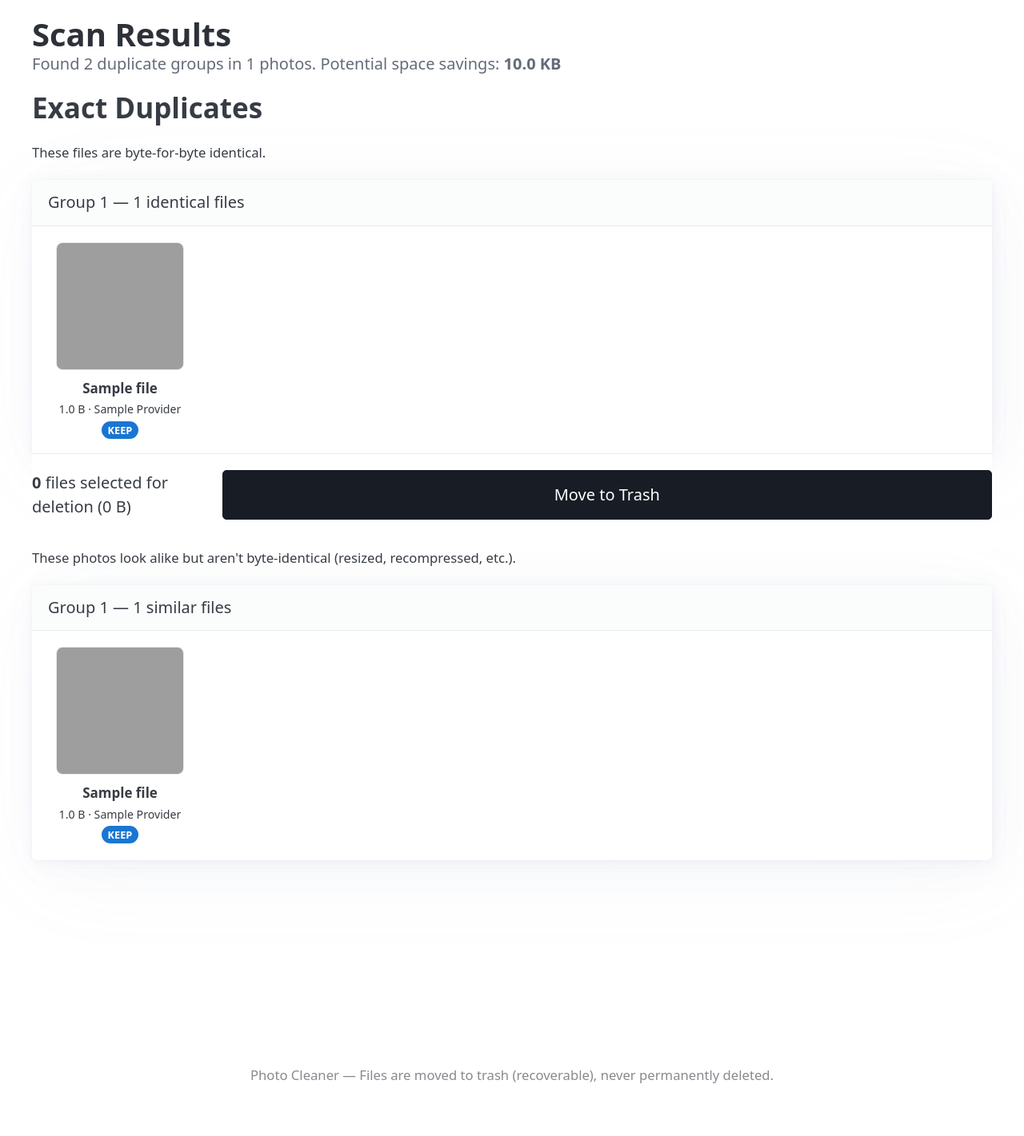
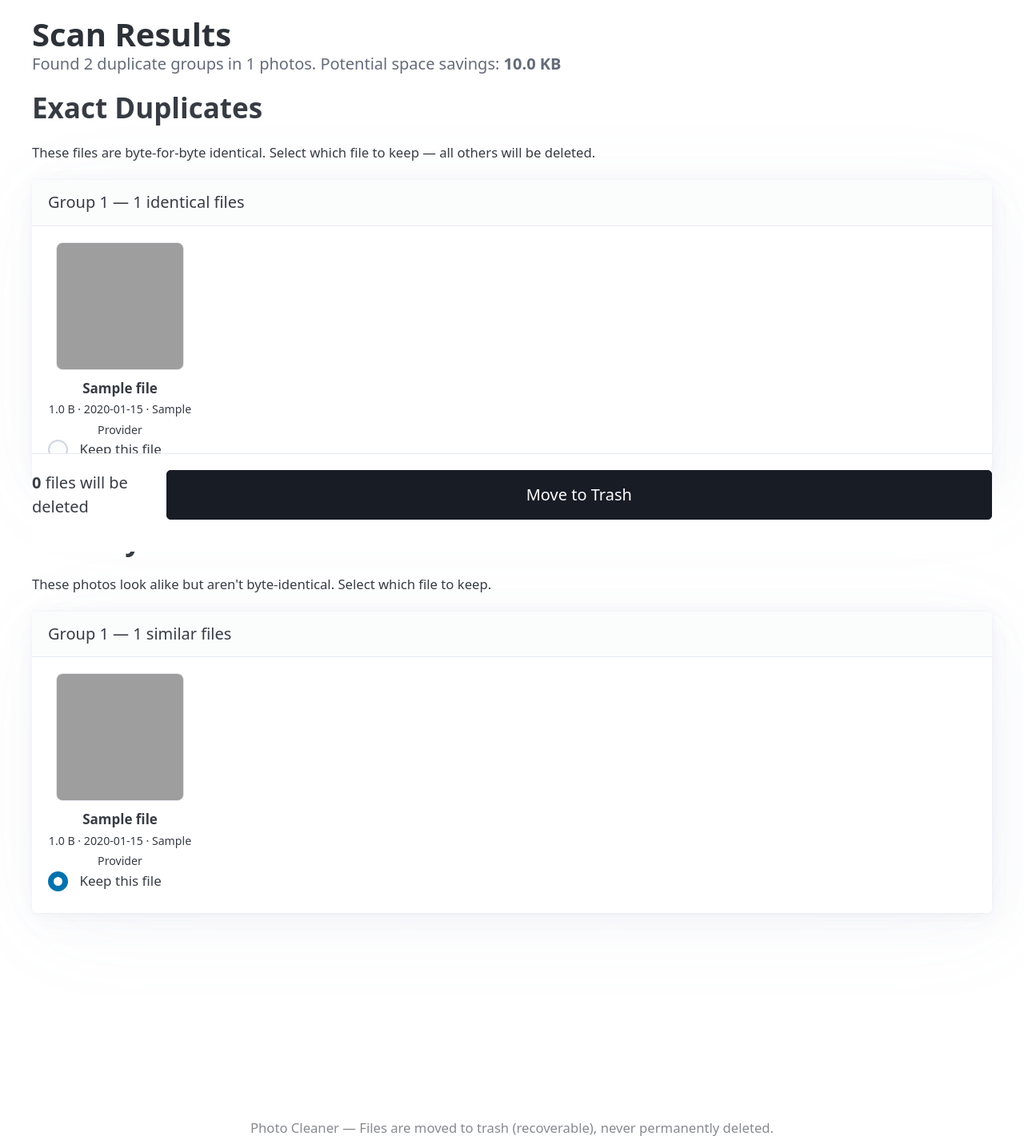
Before and after one commit to agenticaloke/photo-cleaner, a Flask app: template app/templates/results.html in a window 1280 px wide. Shown: the part 110-1531 px from the top of the page at 80% size. Before the commit the page ends 1465 px from the top, so only its background shows below. Run offline with Flask 3, Linux system fonts and the light colour scheme; the template is opened without the code that fills it: most values are stand-ins (such as "Sample title", 1, 10 or a date in 2020); some libraries are stand-ins or nearby versions; grey boxes are pictures that could not be loaded.

Commit message:
Allow user to choose which file to keep in each duplicate group
Replaced the fixed KEEP badge + delete checkboxes with radio buttons
for selecting which file to keep. Any file can be the kept one —
all others in the group are automatically marked for deletion.
Non-kept files are visually dimmed. The delete list is built
dynamically via JavaScript from the radio selections.

Co-Authored-By: Claude Opus 4.6 <noreply@anthropic.com>

```diff
--- a/app/templates/results.html
+++ b/app/templates/results.html
@@ -23,7 +23,7 @@
 
     {% if result.exact_groups %}
     <h2>Exact Duplicates</h2>
-    <p><small>These files are byte-for-byte identical.</small></p>
+    <p><small>These files are byte-for-byte identical. Select which file to keep — all others will be deleted.</small></p>
 
     {% for group in result.exact_groups %}
     <article class="duplicate-group">
@@ -32,21 +32,22 @@
         </header>
         <div class="photo-grid">
             {% for file in group.files %}
-            <div class="photo-card">
+            <div class="photo-card" data-group="{{ group.group_id }}" data-file-id="{{ file.file_id }}" data-size="{{ file.size }}">
                 <img src="{{ url_for('web.thumbnail', provider=file.provider, file_id=file.file_id) }}"
                      alt="{{ file.name }}" loading="lazy">
                 <div class="photo-info">
                     <strong>{{ file.name }}</strong><br>
                     <small>{{ file.size|filesize }} &middot;
+                    {{ file.created_time[:10] if file.created_time else '' }} &middot;
                     {{ file.provider|replace('_', ' ')|title }}</small><br>
-                    {% if file.file_id == group.suggested_keep.file_id %}
-                        <span class="badge-keep">KEEP</span>
-                    {% else %}
-                        <label>
-                            <input type="checkbox" name="file_ids" value="{{ file.file_id }}" checked>
-                            Delete
-                        </label>
-                    {% endif %}
+                    <label class="keep-label">
+                        <input type="radio" name="keep_{{ group.group_id }}"
+                               value="{{ file.file_id }}"
+                               class="keep-radio"
+                               data-group="{{ group.group_id }}"
+                               {% if file.file_id == group.suggested_keep.file_id %}checked{% endif %}>
+                        Keep this file
+                    </label>
                 </div>
             </div>
             {% endfor %}
@@ -57,7 +58,7 @@
 
     {% if result.similar_groups %}
     <h2>Visually Similar</h2>
-    <p><small>These photos look alike but aren't byte-identical (resized, recompressed, etc.).</small></p>
+    <p><small>These photos look alike but aren't byte-identical. Select which file to keep.</small></p>
 
     {% for group in result.similar_groups %}
     <article class="duplicate-group">
@@ -66,21 +67,22 @@
         </header>
         <div class="photo-grid">
             {% for file in group.files %}
-            <div class="photo-card">
+            <div class="photo-card" data-group="{{ group.group_id }}" data-file-id="{{ file.file_id }}" data-size="{{ file.size }}">
                 <img src="{{ url_for('web.thumbnail', provider=file.provider, file_id=file.file_id) }}"
                      alt="{{ file.name }}" loading="lazy">
                 <div class="photo-info">
                     <strong>{{ file.name }}</strong><br>
                     <small>{{ file.size|filesize }} &middot;
+                    {{ file.created_time[:10] if file.created_time else '' }} &middot;
                     {{ file.provider|replace('_', ' ')|title }}</small><br>
-                    {% if file.file_id == group.suggested_keep.file_id %}
-                        <span class="badge-keep">KEEP</span>
-                    {% else %}
-                        <label>
-                            <input type="checkbox" name="file_ids" value="{{ file.file_id }}" checked>
-                            Delete
-                        </label>
-                    {% endif %}
+                    <label class="keep-label">
+                        <input type="radio" name="keep_{{ group.group_id }}"
+                               value="{{ file.file_id }}"
+                               class="keep-radio"
+                               data-group="{{ group.group_id }}"
+                               {% if file.file_id == group.suggested_keep.file_id %}checked{% endif %}>
+                        Keep this file
+                    </label>
                 </div>
             </div>
             {% endfor %}
@@ -89,12 +91,14 @@
     {% endfor %}
     {% endif %}
 
+    <!-- Hidden inputs for files to delete (populated by JavaScript) -->
+    <div id="delete-ids-container"></div>
+
     <div class="action-bar">
         <p>
-            <strong id="selected-count">0</strong> files selected for deletion
-            (<span id="selected-size">0 B</span>)
+            <strong id="selected-count">0</strong> files will be deleted
         </p>
-        <button type="submit" class="contrast" onclick="return confirm('Move selected files to trash? You can restore them from your cloud trash.')">
+        <button type="submit" class="contrast" onclick="return confirmDelete()">
             Move to Trash
         </button>
     </div>
@@ -105,16 +109,60 @@
 {% block scripts %}
 <script>
 document.addEventListener('DOMContentLoaded', function() {
-    const form = document.getElementById('delete-form');
+    var form = document.getElementById('delete-form');
     if (!form) return;
 
-    function updateCount() {
-        const checked = form.querySelectorAll('input[name="file_ids"]:checked');
-        document.getElementById('selected-count').textContent = checked.length;
+    var container = document.getElementById('delete-ids-container');
+    var countDisplay = document.getElementById('selected-count');
+
+    function updateDeleteList() {
+        // Clear existing hidden inputs
+        container.innerHTML = '';
+
+        var deleteCount = 0;
+
+        // For each group, find the kept file and mark all others for deletion
+        var radios = form.querySelectorAll('.keep-radio:checked');
+        radios.forEach(function(radio) {
+            var groupId = radio.dataset.group;
+            var keepId = radio.value;
+
+            // Find all cards in this group
+            var cards = form.querySelectorAll('.photo-card[data-group="' + groupId + '"]');
+            cards.forEach(function(card) {
+                var fileId = card.dataset.fileId;
+                if (fileId !== keepId) {
+                    // Mark for deletion
+                    var input = document.createElement('input');
+                    input.type = 'hidden';
+                    input.name = 'file_ids';
+                    input.value = fileId;
+                    container.appendChild(input);
+                    deleteCount++;
+                    card.style.opacity = '0.5';
+                } else {
+                    card.style.opacity = '1';
+                }
+            });
+        });
+
+        countDisplay.textContent = deleteCount;
     }
 
-    form.addEventListener('change', updateCount);
-    updateCount();
+    // Update on any radio change
+    form.addEventListener('change', updateDeleteList);
+
+    // Initial count
+    updateDeleteList();
 });
+
+function confirmDelete() {
+    var count = document.getElementById('selected-count').textContent;
+    if (count === '0') {
+        alert('No files selected for deletion.');
+        return false;
+    }
+    return confirm('Move ' + count + ' files to trash? You can restore them from your cloud trash.');
+}
 </script>
 {% endblock %}
```
